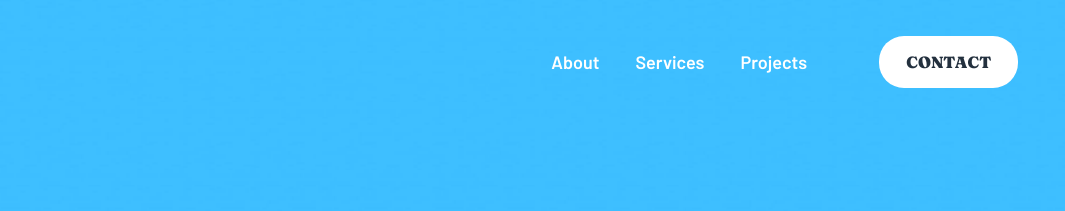
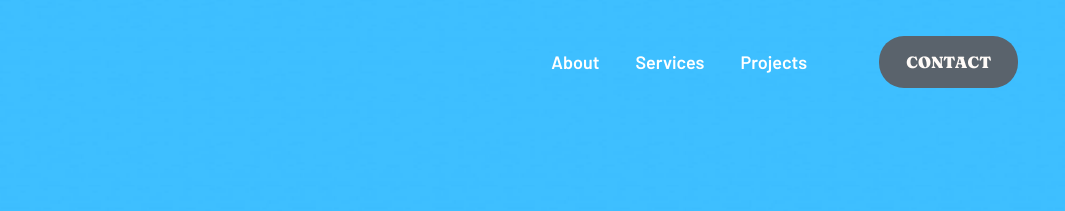
Before and after one commit to Shewag-rk/Debugging-Assessment, a plain HTML site: page index.html in a window 1280 px wide. In both pictures the pointer is over the link "CONTACT". Shown: the top 211 px of the page, 215-1280 px from the left. Drawn offline with Linux system fonts and the light colour scheme; a script that the page names is missing.

Commit message:
Button-Hover

```diff
--- a/styles.css
+++ b/styles.css
@@ -395,7 +395,11 @@ footer {
   color: var(--dark-moderate-cyan);
   font-family: var(--barlow-font);
 }
-
+.contact:hover{
+  cursor: pointer;
+  color: var(--container-bg);
+  background-color: var(--very-drak-grayish-blue);
+}
 
 @media screen and (min-width: 767px) {
 
```
